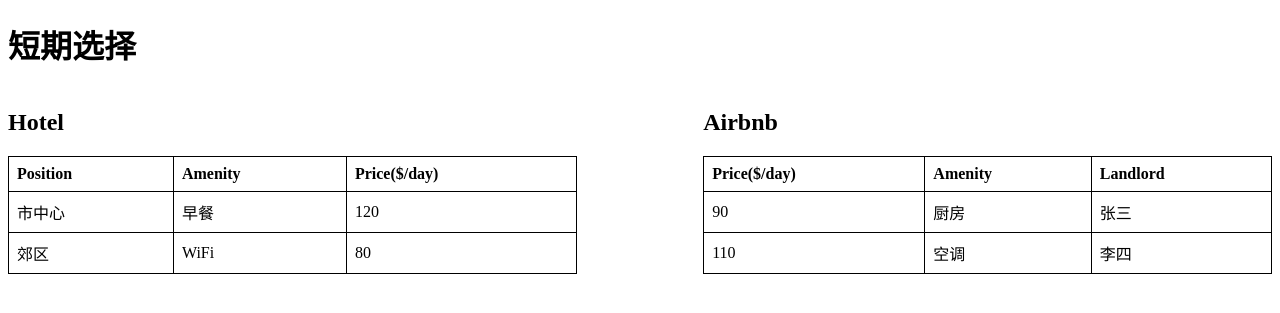
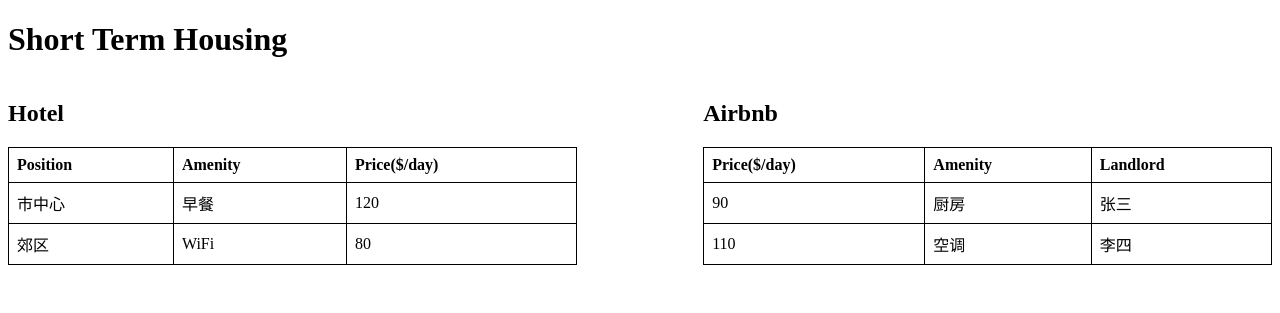
Before and after one commit to serena-xue/CMU-Move-In-Hub, a Flask app: page /short_term in a window 1280 px wide. Shown: the top 313 px of the page. Run offline with Flask 3, Linux system fonts and the light colour scheme.

Commit message:
Translate from Chinese to English.

```diff
--- a/app.py
+++ b/app.py
@@ -1,5 +1,5 @@
 import pandas as pd
-from flask import Flask, render_template, request, redirect, url_for
+from flask import Flask, render_template
 
 app = Flask(__name__)
 
@@ -16,7 +16,6 @@
 
 @app.route('/short_term')
 def short_term():
-    # 从CSV文件读取数据
     hotel_data = pd.read_csv('data/hotel.csv').to_dict(orient='records')
     airbnb_data = pd.read_csv('data/airbnb.csv').to_dict(orient='records')
 
@@ -25,7 +24,7 @@
 
 @app.route('/long_term')
 def long_term():
-    return "长期界面"
+    return "Long Term Housing"
 
 
 if __name__ == '__main__':
--- a/templates/short_term.html
+++ b/templates/short_term.html
@@ -1,9 +1,9 @@
 <!DOCTYPE html>
-<html lang="zh">
+<html lang="en">
 <head>
     <meta charset="UTF-8">
     <meta name="viewport" content="width=device-width, initial-scale=1.0">
-    <title>短期选择</title>
+    <title>Short Term Housing</title>
     <style>
         .container {
             display: flex;
@@ -26,9 +26,9 @@
     </style>
 </head>
 <body>
-    <h1>短期选择</h1>
+    <h1>Short Term Housing</h1>
     <div class="container">
-        <!-- Hotel 表格 -->
+        <!-- Table for Hotel -->
         <div class="table-container">
             <h2>Hotel</h2>
             <table>
@@ -47,7 +47,7 @@
             </table>
         </div>
 
-        <!-- Airbnb 表格 -->
+        <!-- Table for Airbnb -->
         <div class="table-container">
             <h2>Airbnb</h2>
             <table>
```
Also changed, not shown: templates/choice.html (+7 -7 lines), templates/welcome.html (+4 -4 lines).
